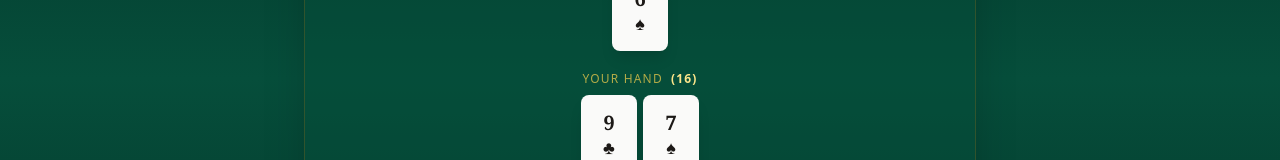
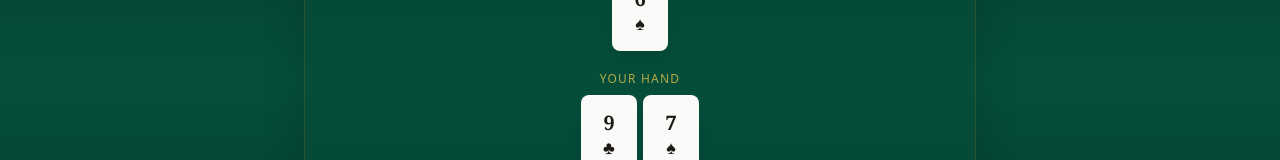
Before and after one commit to depaulf/edge-trainer, a React (Vite) app: page / in a window 1280 px wide. Shown: the part 322-482 px from the top of the page. Built offline with nearby package versions, Linux system fonts and the light colour scheme; the HTML template or start-up script is replaced by a standard one.

Commit message:
Update App.jsx

```diff
--- a/src/App.jsx
+++ b/src/App.jsx
@@ -478,7 +478,7 @@ function StrategyTrainer({onAnswer,nemesis}){
   const canUp=stats.total>=15&&acc>=85&&stage<5;
   const handAllCorrect=decisions.length>0&&decisions.every(d=>d.isRight);
   const wrongDecisions=decisions.filter(d=>!d.isRight);
-  const resultLabel=handResult==='bust'?`Bust (${currentTotal})`:handResult==='surrendered'?'Surrendered':handResult==='doubled'?`Doubled → ${currentTotal}`:handResult==='split'?'Split':`Stood on ${currentTotal}`;
+  const resultLabel=handResult==='bust'?'Bust':handResult==='surrendered'?'Surrendered':handResult==='doubled'?'Doubled':handResult==='split'?'Split':'Stood';
 
   return(
     <div className="flex flex-col items-center gap-5">
@@ -493,9 +493,7 @@ function StrategyTrainer({onAnswer,nemesis}){
         {dealerUp&&<Card key={`d-${dealKey}`} card={{rank:dealerUp,suit:'♠',red:false}} deal dealDelay={0.32}/>}
       </div>
       <div className="flex flex-col items-center gap-2">
-        <span className="text-amber-300/70 text-xs uppercase tracking-widest">
-          Your hand{playerCards.length>0&&<span className={`ml-2 font-bold ${currentTotal>21?'text-rose-400':currentTotal===21?'text-amber-300':'text-amber-200'}`}>({currentTotal}{currentTotal>21?' BUST':currentTotal===21?' — 21':''})</span>}
-        </span>
+        <span className="text-amber-300/70 text-xs uppercase tracking-widest">Your hand</span>
         <div className="flex gap-1.5 flex-wrap justify-center">
           {playerCards.map((c,i)=>(<Card key={`p-${dealKey}-${i}`} card={c} deal={i===lastHitIdx||(lastHitIdx===-1&&i<2)} dealDelay={lastHitIdx===-1?(i===0?0:0.64):0}/>))}
         </div>
```
